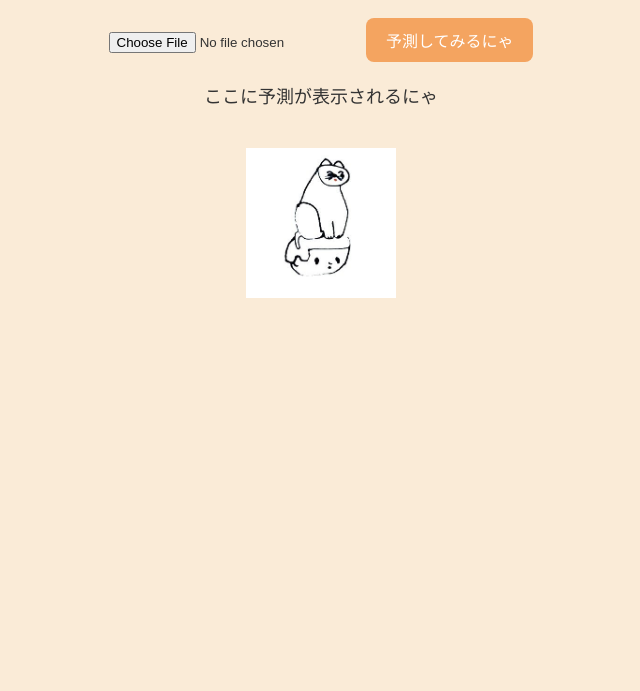
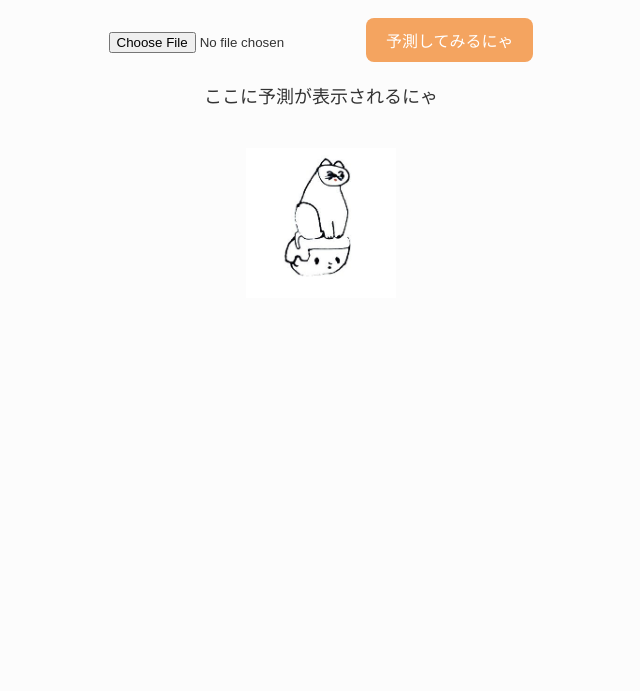
Before and after one commit to goldfish925/numbers4-predictor, a plain HTML site: page index.html in a window 1280 px wide. Shown: the part 109-800 px from the top of the page, without its empty margins (319-959 px from the left). Drawn offline with Linux system fonts and the light colour scheme.

Commit message:
Update index.html

```diff
--- a/index.html
+++ b/index.html
@@ -8,7 +8,7 @@
   <style>
     body {
       font-family: "Hiragino Kaku Gothic ProN", sans-serif;
-      background-color: #faebd7;
+      background-color: #fcfcfc;
       color: #333;
       text-align: center;
       padding: 20px;
```
